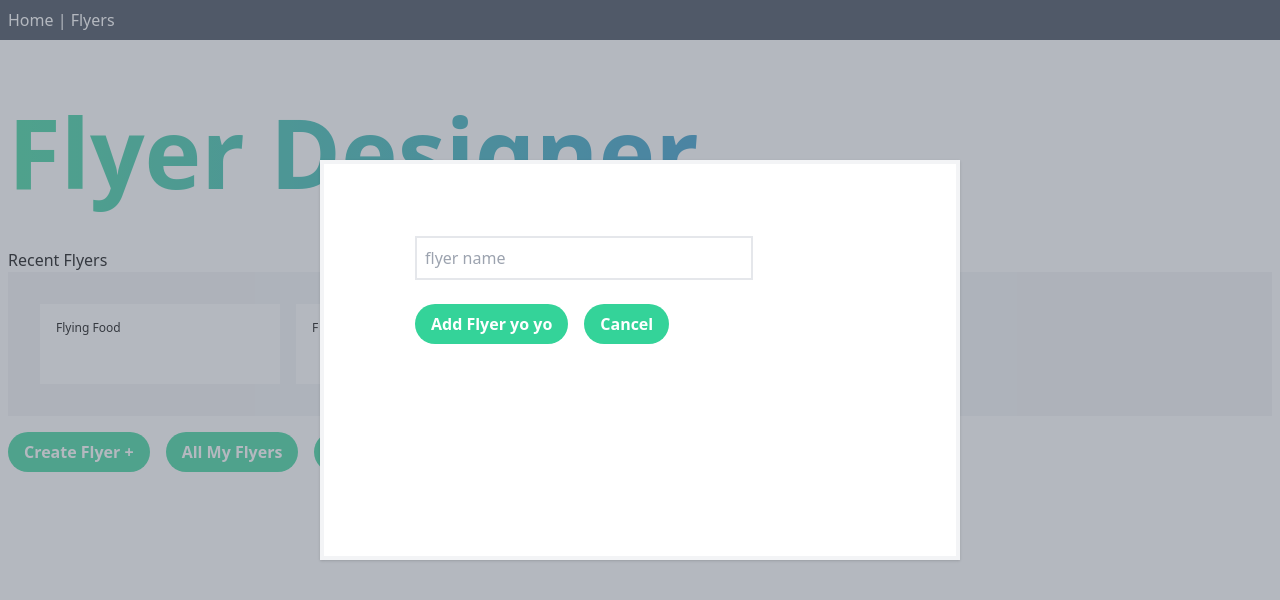
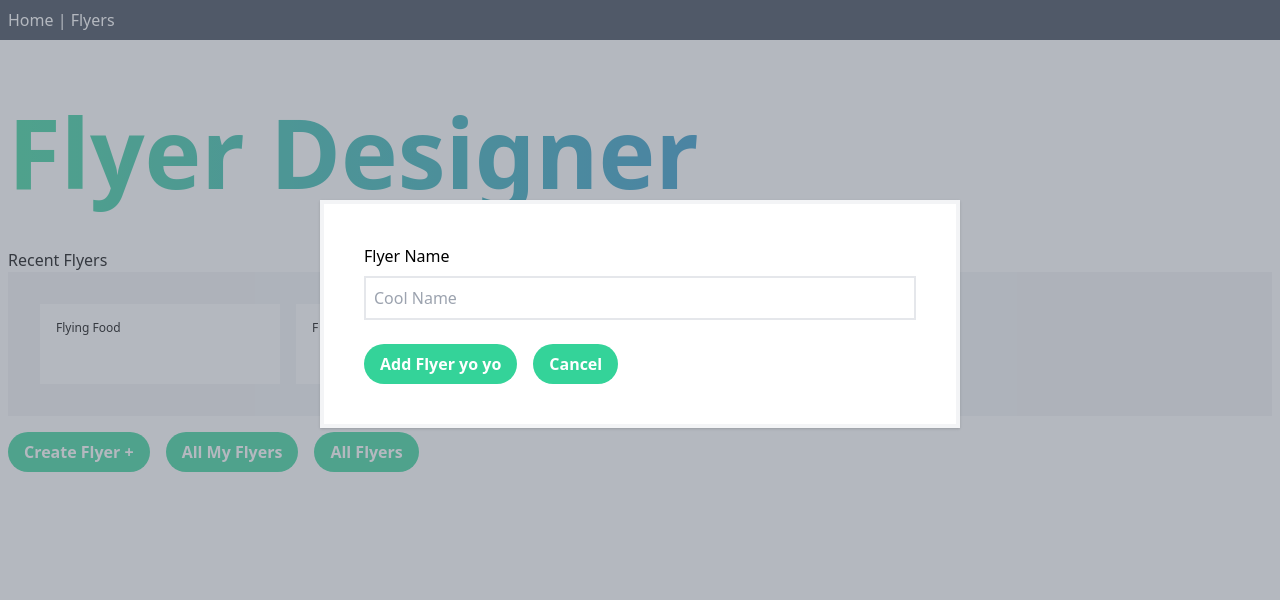
Before and after one commit to aaronmichaelhappe/demo, a Vue app: page /flyers in a window 1280 px wide. Both pictures are taken after a click on the button "Create Flyer +". Shown: the top 600 px of the page. Built offline with nearby package versions, Linux system fonts and the light colour scheme.

Commit message:
modal cleaning and refactoring

```diff
--- a/src/components/HelloWorld.vue
+++ /dev/null
@@ -1,17 +0,0 @@
-<template>
-  <div class="hello">
-    <h1>{{ msg }}</h1>
-  </div>
-</template>
-
-<script>
-export default {
-  name: "HelloWorld",
-  props: {
-    msg: String,
-  },
-};
-</script>
-
-<!-- Add "scoped" attribute to limit CSS to this component only -->
-<style scoped></style>
--- a/src/components/ModalComp.vue
+++ b/src/components/ModalComp.vue
@@ -1,21 +1,19 @@
 <template>
-  <div
-    class="modal-comp fixed flex justify-center w-full h-[100vh] mx-auto bg-gray-500/50"
-  >
+  <div class="modal-comp fixed top-0 right-0 bottom-0 left-0 bg-gray-500/50">
     <div
-      class="relative w-1/2 h-[50vh] mt-[20vh] p-4 bg-white border-4 border-gray-100 shadow"
+      class="relative top-[25%] left-[25%] w-1/2 p-4 bg-white border-4 border-gray-100 shadow"
     >
       <button
         v-if="props.showCloseX"
         @click="emit('closeModal')"
-        class="absolute top-1 left-1 flex justify-center items-center w-8 h-8 p-2 m-2 text-green-500 font-bold bg-gray-100 rounded-full"
+        class="absolute top-1 left-1 w-8 h-8 p-2 m-2 text-green-500 font-bold bg-gray-100 rounded-full"
       >
         X
       </button>
-      <div class="mx-auto w-3/4">
+      <div class="mx-auto pt-6 px-6 pb-2">
         <slot></slot>
         <button
-          class="button-main my-4 mr-4 px-4 py-2 bg-green-400 text-white font-bold rounded-full"
+          class="button-main mr-4 px-4 py-2 bg-green-400 text-white font-bold rounded-full"
           @click="
             () => {
               // TODO
--- a/src/views/FlyersView.vue
+++ b/src/views/FlyersView.vue
@@ -2,30 +2,19 @@
   <div class="flyers-view container mx-auto m-2 p-2">
     <Teleport to="#pre-header-hook">
       <ModalComp
-        v-if="createFlyerModalIsVisible"
-        @closeModal="createFlyerModalIsVisible = false"
-        @okModal="
-          () => {
-            // TODO instead of adding flyer here maybe add it in next page after sending param? so I can work with the returned object from addFlyer
-            addFlyer(newFlyerName);
-            createFlyerModalIsVisible = false;
-            // TODO useRouter perhaps instead
-            this.$router.push({
-              path: '/flyer-maker',
-              params: { name: newFlyerName },
-            });
-          }
-        "
-        @cancelModal="createFlyerModalIsVisible = false"
+        v-if="modalIsVisible"
+        @closeModal="modalIsVisible = false"
+        @okModal="() => handleOKClicked()"
+        @cancelModal="modalIsVisible = false"
         :okTextValue="'Add Flyer yo yo'"
       >
-        <div class="w-full mt-12">
-          <label for="flyer-name" class="w-1/2"></label>
+        <div class="w-full">
+          <label for="flyer-name">Flyer Name</label>
           <input
             v-model="newFlyerName"
             name="flyer-name"
-            placeholder="flyer name"
-            class="my-2 p-2 w-3/4 bg-white border-2 border-gray-200"
+            placeholder="Cool Name"
+            class="my-2 p-2 w-full bg-white border-2 border-gray-200"
           />
         </div>
       </ModalComp>
@@ -54,7 +43,7 @@
     </div>
     <button
       class="button-main my-4 mr-4 px-4 py-2 bg-green-400 text-white font-bold rounded-full"
-      @click="createFlyerModalIsVisible = true"
+      @click="modalIsVisible = true"
     >
       Create Flyer +
     </button>
@@ -68,27 +57,40 @@
     >
       All Flyers
     </button>
-
-    <!-- will be in modal -->
   </div>
 </template>
 
 <script setup>
+import { onMounted, ref } from "vue";
+import { useRouter } from "vue-router";
 import { storeToRefs } from "pinia";
-import { onMounted, ref } from "vue";
+import ModalComp from "@/components/ModalComp.vue";
 import { useFlyersStore } from "@/stores/flyers";
-import ModalComp from "@/components/ModalComp.vue";
 
 const store = useFlyersStore();
 const { flyers } = storeToRefs(store);
-let slicedFlyers = ref(null);
 const { fetchAllFlyers, addFlyer } = store;
 
+const router = useRouter();
+
+let slicedFlyers = ref(null);
 let newFlyerName = ref("");
-let createFlyerModalIsVisible = ref(false);
+let modalIsVisible = ref(false);
 
 onMounted(() => {
   fetchAllFlyers();
+  // TODO: not sure about this. Only on mount?
   slicedFlyers.value = flyers.value.slice(0, 4);
 });
+
+function handleOKClicked() {
+  // TODO instead of adding flyer here maybe add it in next page after sending param? so I can work with the returned object from addFlyer
+  addFlyer(newFlyerName);
+  modalIsVisible = false;
+  // TODO am I doing this right? I don't see params in the next route
+  router.push({
+    path: "/flyer-maker",
+    params: { name: newFlyerName },
+  });
+}
 </script>
```
